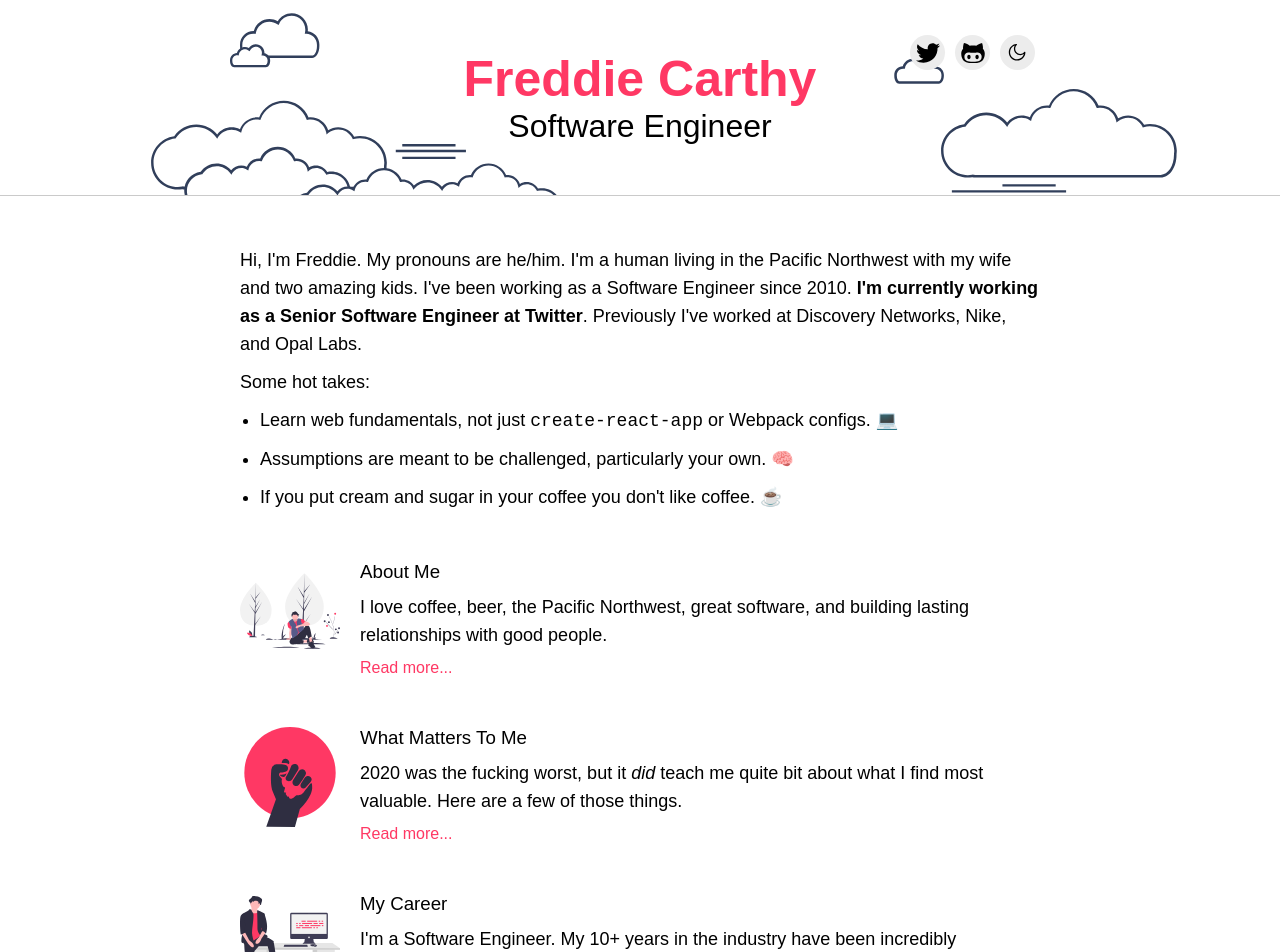
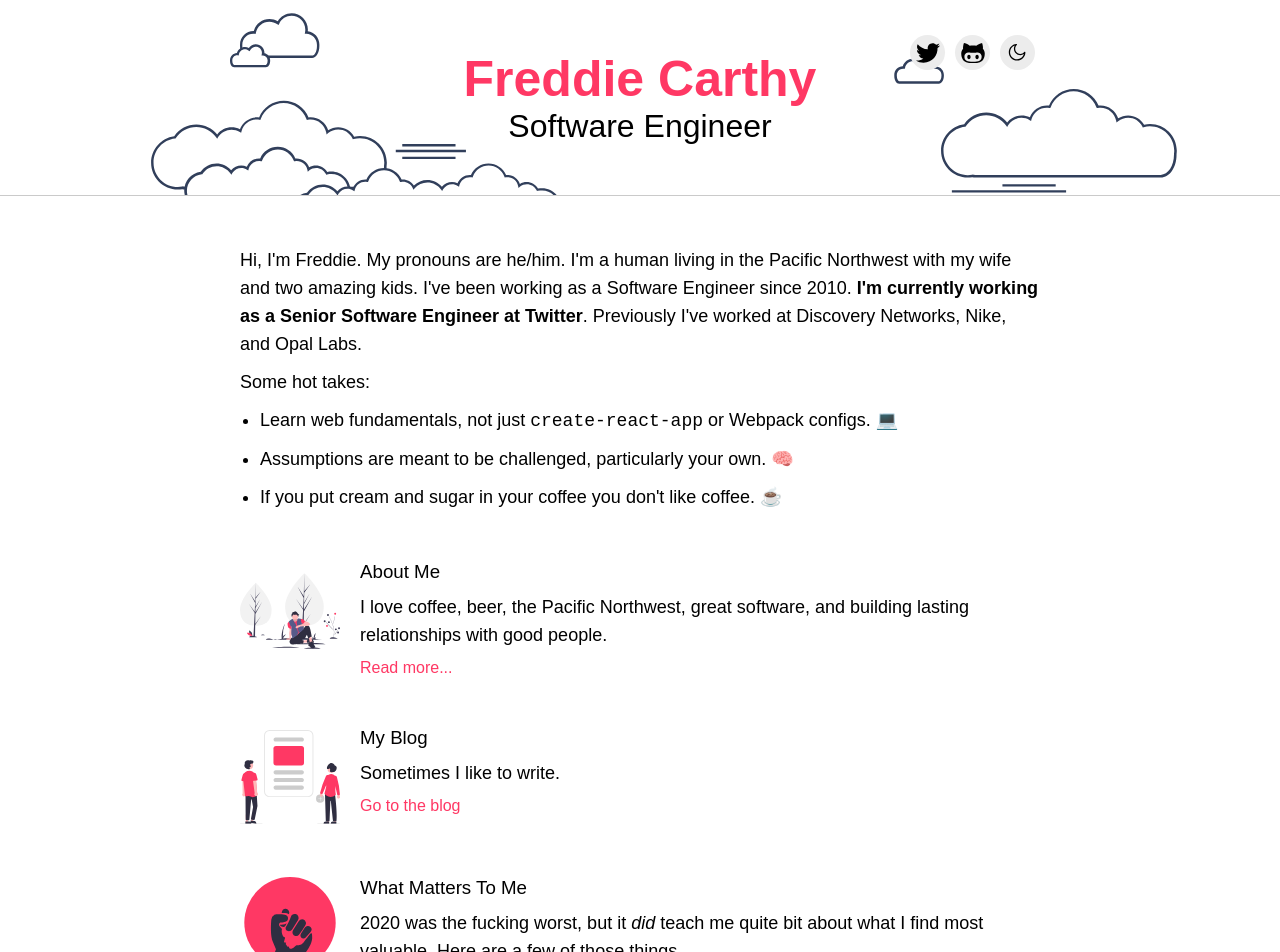
Before and after one commit to gjunkie/freddiecarthy, a Next.js app: page / in a window 1280 px wide. Shown: the top 952 px of the page. Built offline with nearby package versions, Linux system fonts and the light colour scheme.

Commit message:
enable blog link from homepage

```diff
--- a/pages/index.js
+++ b/pages/index.js
@@ -3,6 +3,7 @@ import Head from 'next/head'
 import Link from 'next/link'
 import { useTheme } from '../contexts/ThemeContext'
 import { AboutMeGraphic } from '../components/graphics/AboutMe'
+import { BlogGraphic } from '../components/graphics/Blog'
 import { CareerGraphic } from '../components/graphics/Career'
 import { BLMGraphic } from '../components/graphics/BLM'
 import { DevGraphic } from '../components/graphics/Dev'
@@ -48,6 +49,18 @@ const Home = () => {
           </div>
         </section>
         <section>
+          <BlogGraphic theme={theme} width="100" height="100" />
+          <div>
+            <h3>My Blog</h3>
+            <p>
+              Sometimes I like to write.
+            </p>
+            <Link href="/blog" title="Blog">
+               Go to the blog
+            </Link>
+          </div>
+        </section>
+        <section>
           <BLMGraphic theme={theme} width="100" height="100" />
           <div>
             <h3>What Matters To Me</h3>
```
